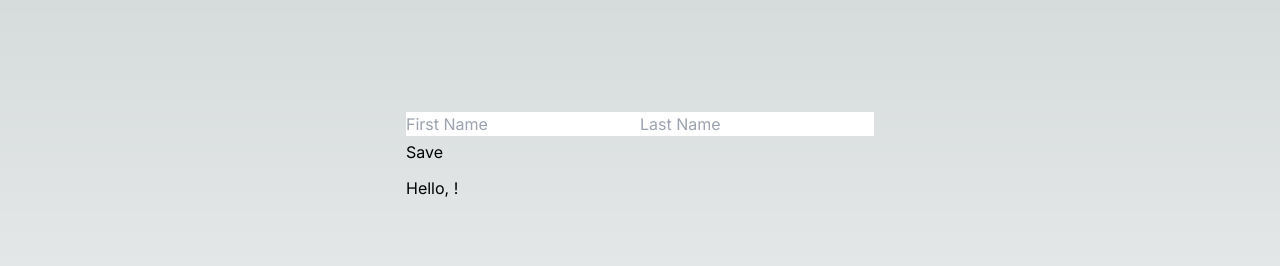
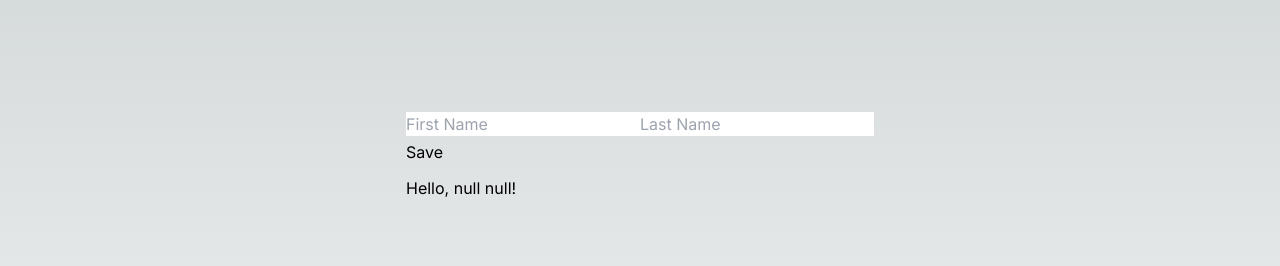
Before and after one commit to markyao6275/firstmate-eng-onboarding, a Next.js app in the folder exercises/frontend/: page / in a window 1280 px wide. Shown: the top 266 px of the page. Built offline with nearby package versions, Linux system fonts and the light colour scheme; no server answers.

Commit message:
Remove unnecessary fullName state

```diff
--- a/exercises/frontend/src/app/page.tsx
+++ b/exercises/frontend/src/app/page.tsx
@@ -72,12 +72,7 @@ const NameEditor = (props: {
   } = props;
   const [firstName, setFirstName] = useState<string>(fetchedFirstName || "");
   const [lastName, setLastName] = useState<string>(fetchedLastName || "");
-  const [fullName, setFullName] = useState<string | null>(null);
-
-  useEffect(() => {
-    setFullName(`${firstName} ${lastName}`);
-    // eslint-disable-next-line react-hooks/exhaustive-deps
-  }, []);
+  const fullName = `${fetchedFirstName} ${fetchedLastName}`.trim();
 
   return (
     <div>
```
